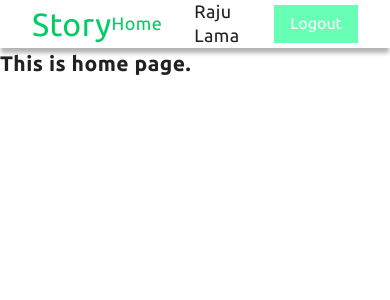
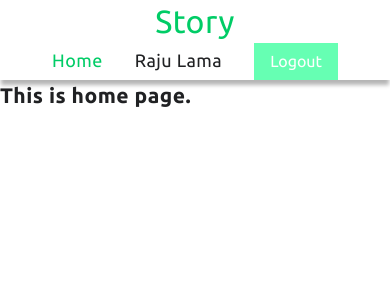
Before and after one commit to rajutamanglama63/express-session-stories, a React (Create React App) app in the folder client/: page / in a window 390 px wide. Shown: the top 300 px of the page. Built offline with nearby package versions, Linux system fonts and the light colour scheme.

Commit message:
feat: trying to imply responsiveness in nav link

```diff
--- a/client/src/components/Navbar.js
+++ b/client/src/components/Navbar.js
@@ -4,13 +4,13 @@ import { NavLink } from "react-router-dom";
 const Navbar = () => {
   return (
     <div className="shadow">
-      <div className="wrapper flex split-pair align-center ">
+      <div className="wrapper flex split-pair align-center flow-direction-tn">
         <div className="logo h2">Story</div>
         <div className="flex split-pair align-center gap-2">
-          <NavLink to="/" className="pointer text-link">
+          <NavLink to="/" className="pointer text-link font-sm">
             Home
           </NavLink>
-          <NavLink to="/profile/:id" className="pointer text-link">
+          <NavLink to="/profile/:id" className="pointer text-link font-sm">
             Raju Lama
           </NavLink>
           <button className="learn-btn ">Logout</button>
```
